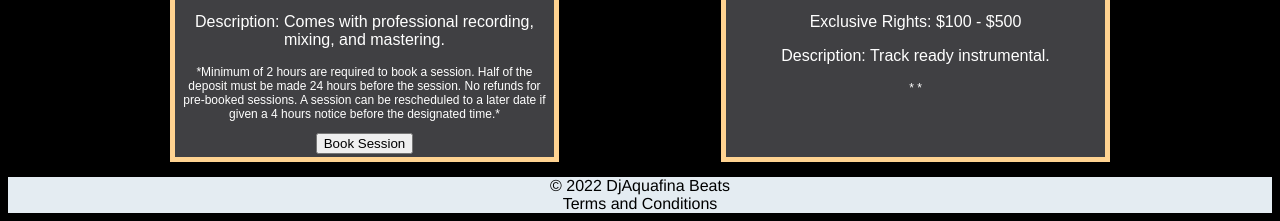
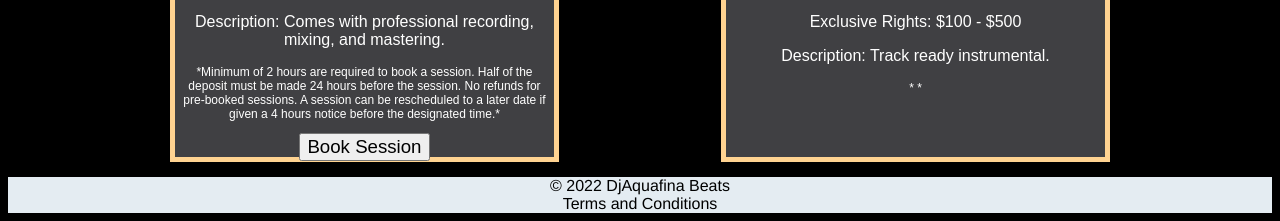
Before and after one commit to djaquafina/djaquafina.github.io, a plain HTML site: page splash/index.html in a window 1280 px wide. Shown: the part 1905-2126 px from the top of the page. Drawn offline with Linux system fonts and the light colour scheme.

Commit message:
Update responsive.css

```diff
--- a/splash/responsive.css
+++ b/splash/responsive.css
@@ -15,6 +15,9 @@
   #imagesBar{
     height: 100px;
     width: 100px;
+  }
+  button {
+    font-size: 18pt;
   }
 }
 @media screen and (min-width: 768px){
@@ -34,6 +37,9 @@
     height: 150px;
     width: 150px;
   }
+  button {
+    font-size: 16pt;
+  }
 }
 @media screen and (min-width: 1024px){
   .paragraph {
@@ -52,4 +58,7 @@
     height: 225px;
     width: 225px;
   }
+  button {
+    font-size: 14pt;
+  }
 }
```
